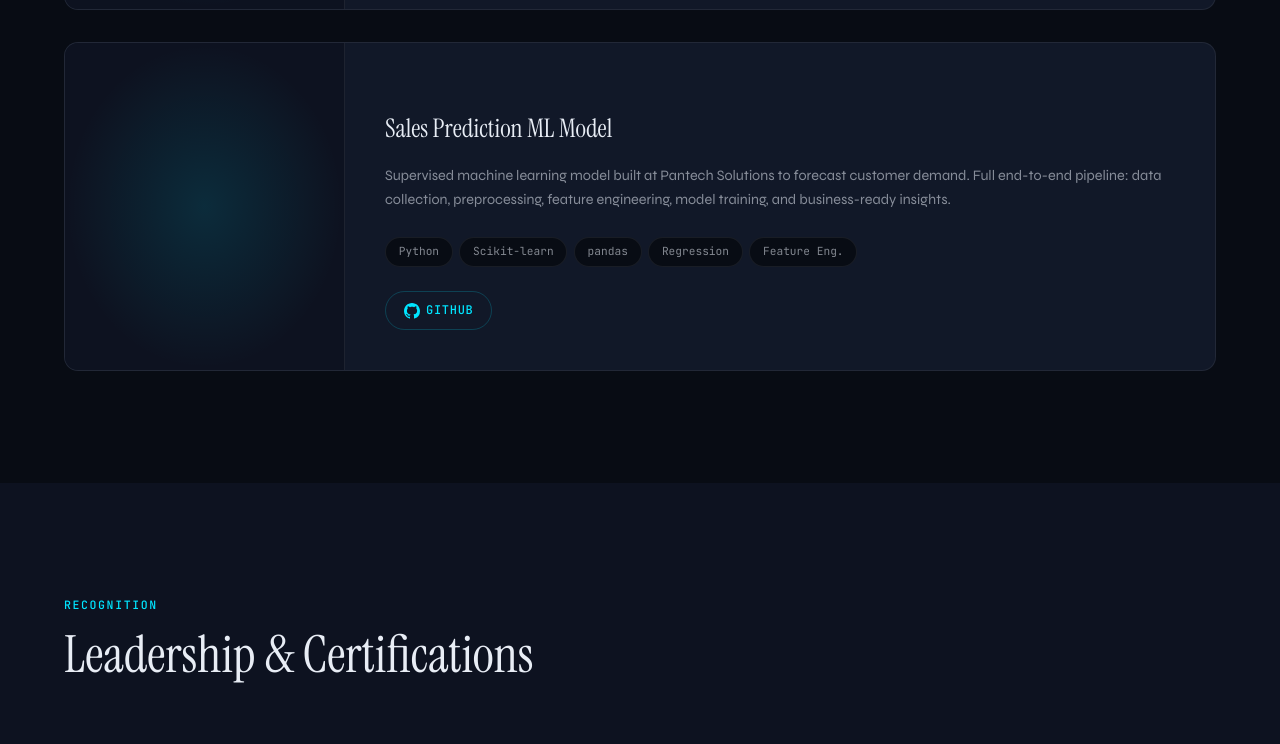
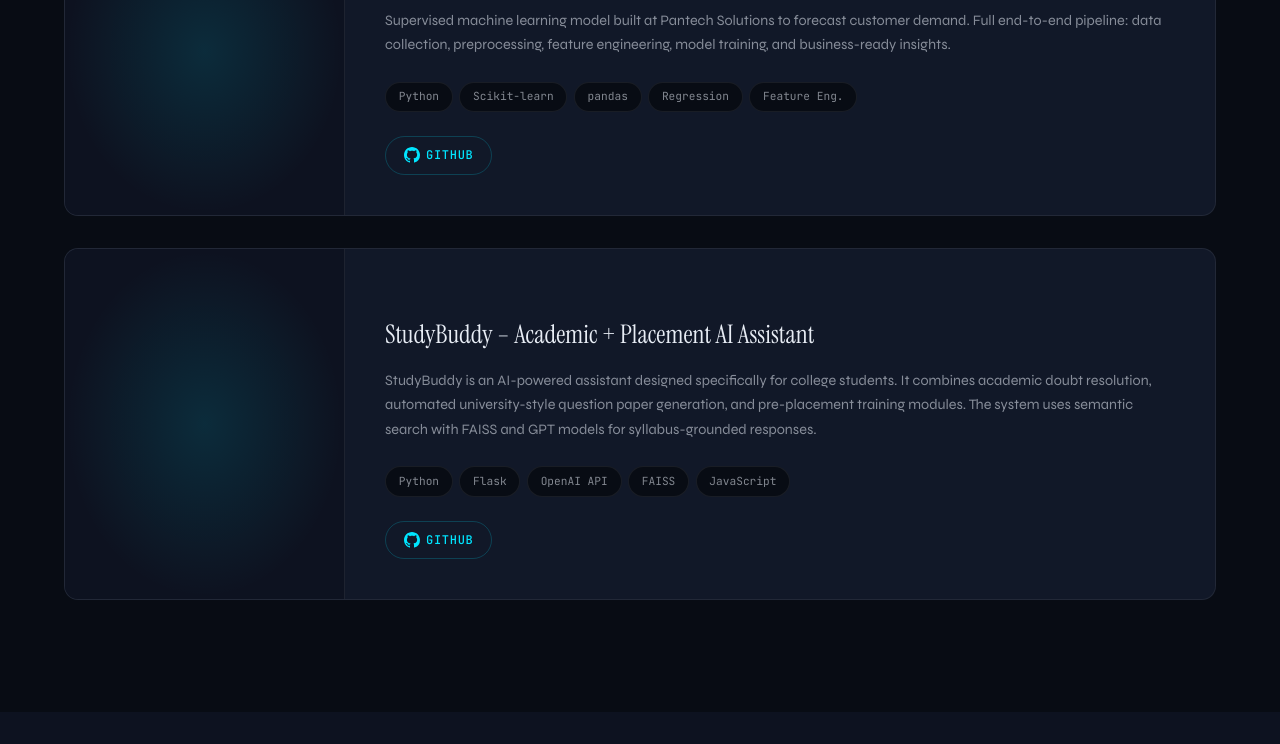
Before and after one commit to Keshab1257/Portfolio_Krushna_keshab_Jena, a plain HTML site: page index.html in a window 1280 px wide. Shown: the part 5232-5976 px from the top of the page. Drawn offline with Linux system fonts and the light colour scheme.

Commit message:
new project section added

```diff
--- a/index.html
+++ b/index.html
@@ -342,12 +342,8 @@
 
   <!-- ══ PROJECTS ══ -->
   <section id="projects">
+    <h2>Projects</h2>
     <div class="section-container">
-      <div class="section-head reveal">
-        <div class="section-eyebrow">Work</div>
-        <h2 class="section-title">Selected Projects</h2>
-        <p class="section-sub">Case studies of things I've built and problems I've solved.</p>
-      </div>
       <div class="projects-grid">
 
         <!-- Project 1 -->
@@ -454,6 +450,45 @@
             </div>
             <div class="pc-links">
               <a href="https://github.com/Keshab1257/Sales_prediction_log_reg" target="_blank" class="pc-link">
+                <svg width="16" height="16" viewBox="0 0 24 24" fill="currentColor">
+                  <path
+                    d="M12 0C5.37 0 0 5.37 0 12c0 5.31 3.435 9.795 8.205 11.385.6.105.825-.255.825-.57 0-.285-.015-1.23-.015-2.235-3.015.555-3.795-.735-4.035-1.41-.135-.345-.72-1.41-1.23-1.695-.42-.225-1.02-.78-.015-.795.945-.015 1.62.87 1.845 1.23 1.08 1.815 2.805 1.305 3.495.99.105-.78.42-1.305.765-1.605-2.67-.3-5.46-1.335-5.46-5.925 0-1.305.465-2.385 1.23-3.225-.12-.3-.54-1.53.12-3.18 0 0 1.005-.315 3.3 1.23.96-.27 1.98-.405 3-.405s2.04.135 3 .405c2.295-1.56 3.3-1.23 3.3-1.23.66 1.65.24 2.88.12 3.18.765.84 1.23 1.905 1.23 3.225 0 4.605-2.805 5.625-5.475 5.925.435.375.81 1.095.81 2.22 0 1.605-.015 2.895-.015 3.3 0 .315.225.69.825.57A12.02 12.02 0 0024 12c0-6.63-5.37-12-12-12z" />
+                </svg>
+                GitHub
+              </a>
+            </div>
+          </div>
+        </article>
+
+
+        <!-- Project 4 -->
+        <article class="project-card reveal" data-tilt>
+          <div class="pc-number">05</div>
+          <div class="pc-visual">
+            <div class="pc-visual-inner">
+              <div class="bars-anim">
+                <div class="bar-vis" style="height:60%"></div>
+                <div class="bar-vis" style="height:85%"></div>
+                <div class="bar-vis" style="height:45%"></div>
+                <div class="bar-vis" style="height:95%"></div>
+                <div class="bar-vis" style="height:70%"></div>
+                <div class="bar-vis" style="height:55%"></div>
+                <div class="bar-vis" style="height:80%"></div>
+              </div>
+            </div>
+          </div>
+          <div class="pc-body">
+            <h3 class="pc-title">StudyBuddy – Academic + Placement AI Assistant</h3>
+            <p class="pc-desc">StudyBuddy is an AI-powered assistant designed specifically for college students. It
+              combines academic doubt resolution, automated university-style question paper generation, and
+              pre-placement training modules. The system uses semantic search with FAISS and GPT models for
+              syllabus-grounded responses.</p>
+            <div class="pc-tech">
+              <span>Python</span><span>Flask</span><span>OpenAI API</span><span>FAISS</span><span>JavaScript</span>
+            </div>
+            <div class="pc-links">
+              <a href="https://github.com/Keshab1257/HackNovation_Team-Aspire_StudyBuddy_Psid-HK19" target="_blank"
+                class="pc-link">
                 <svg width="16" height="16" viewBox="0 0 24 24" fill="currentColor">
                   <path
                     d="M12 0C5.37 0 0 5.37 0 12c0 5.31 3.435 9.795 8.205 11.385.6.105.825-.255.825-.57 0-.285-.015-1.23-.015-2.235-3.015.555-3.795-.735-4.035-1.41-.135-.345-.72-1.41-1.23-1.695-.42-.225-1.02-.78-.015-.795.945-.015 1.62.87 1.845 1.23 1.08 1.815 2.805 1.305 3.495.99.105-.78.42-1.305.765-1.605-2.67-.3-5.46-1.335-5.46-5.925 0-1.305.465-2.385 1.23-3.225-.12-.3-.54-1.53.12-3.18 0 0 1.005-.315 3.3 1.23.96-.27 1.98-.405 3-.405s2.04.135 3 .405c2.295-1.56 3.3-1.23 3.3-1.23.66 1.65.24 2.88.12 3.18.765.84 1.23 1.905 1.23 3.225 0 4.605-2.805 5.625-5.475 5.925.435.375.81 1.095.81 2.22 0 1.605-.015 2.895-.015 3.3 0 .315.225.69.825.57A12.02 12.02 0 0024 12c0-6.63-5.37-12-12-12z" />
```
